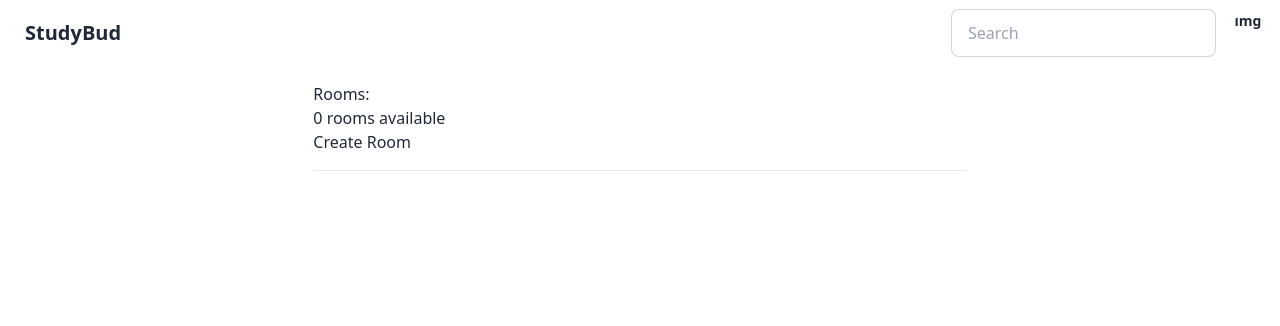
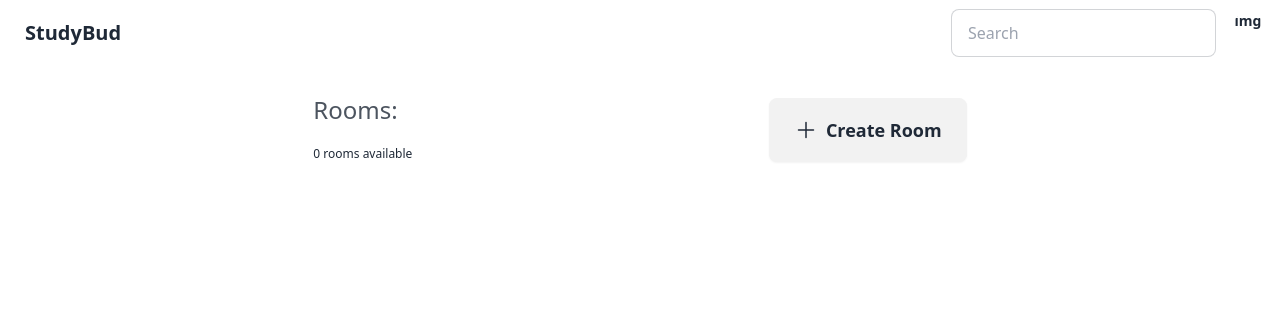
Before and after one commit to cliali/Django-StudyBud, a Django app: page /base/ in a window 1280 px wide. Shown: the top 326 px of the page. Run offline with Django 3.2, Linux system fonts and the light colour scheme; data that the repository does not hold is empty; some libraries are stand-ins or nearby versions.

Commit message:
💄 some styling

```diff
--- a/django_studybud/base/templates/base/home.html
+++ b/django_studybud/base/templates/base/home.html
@@ -7,20 +7,38 @@
     #{{topic.name}} <br>
     {% endfor %}
   </div>
+
   <div class="col-span-4">
-    <div class="mb-4">
-      <h4> Rooms:</h4>
-      <p>{{room_count}} rooms available</p>
-      <a href="{% url 'base:create-room' %}" class="cursor-pointer">Create Room</a>
+    <div class="flex justify-between items-center mb-6 ">
+      <div class="mt-2 mb-4 prose prose-2xl">
+        <h5 class=""> Rooms:</h5>
+        <p class="label-text-alt">{{room_count}} rooms available</p>
+      </div>
+      <div class="flex items-center">
+        <a href="{% url 'base:create-room' %}" class="btn btn-xs sm:btn-sm md:btn-md lg:btn-lg cursor-pointer">
+          <svg xmlns="http://www.w3.org/2000/svg" fill="none" viewBox="0 0 24 24" stroke-width="1.5" stroke="currentColor" class="size-6">
+            <path stroke-linecap="round" stroke-linejoin="round" d="M12 4.5v15m7.5-7.5h-15" />
+          </svg> Create Room
+        </a>
+      </div>
     </div>
-    <hr>
+
     {% for room in rooms %}
-    <p>@{{room.host}}</p>
-    <div>
-      {{room.id}} -- <a href="{% url 'base:home' %}">{{ room.name }}</a>
-    </div>
-    <span>{{ room.topic }}</span>
-    <hr>
+      <div class="card bg-base-100 w-96 shadow-xl mb-4">
+        <div class="card-body">
+          <div>
+            <a href="">
+              <span>@{{room.host.username}}</span>
+            </a>
+          </div>
+          <div class="card-title">
+            <a href="{% url 'base:room' room.id %}">{{ room.name }}</a>
+          </div>
+          <div class="card-actions justify-end">
+            <div class="badge badge-outline">{{ room.topic.name }}</div>
+          </div>
+        </div>
+      </div>
     {% endfor %}
   </div>
 
--- a/django_studybud/base/urls.py
+++ b/django_studybud/base/urls.py
@@ -5,6 +5,6 @@ from . import views
 app_name = "base"
 urlpatterns = [
     path("", views.home, name="home"),
-    path("room", views.room, name="room"),
+    path("room/<int:pk>/", views.room, name="room"),
     path("create-room/", views.create_room, name="create-room"),
 ]
```
